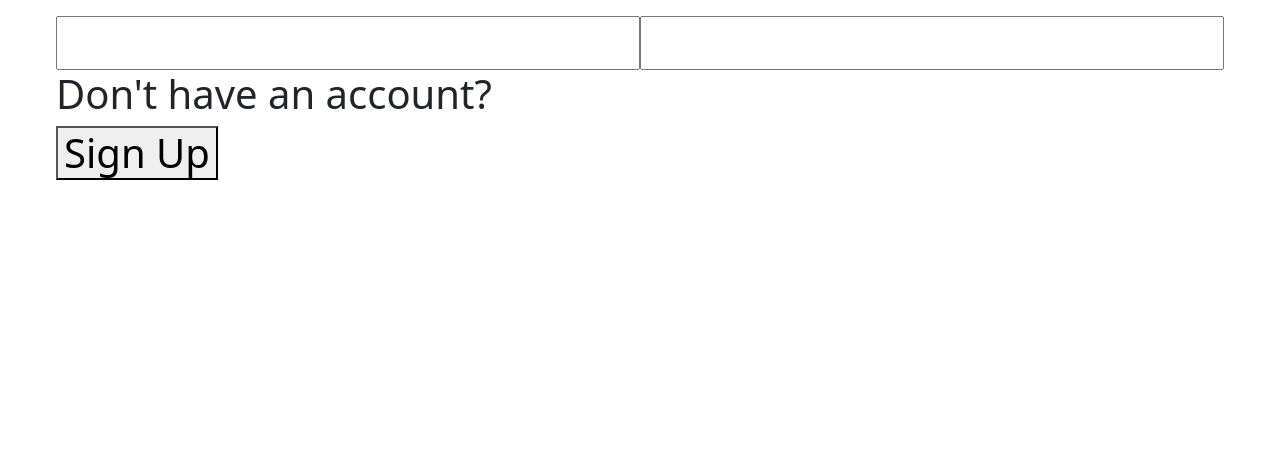
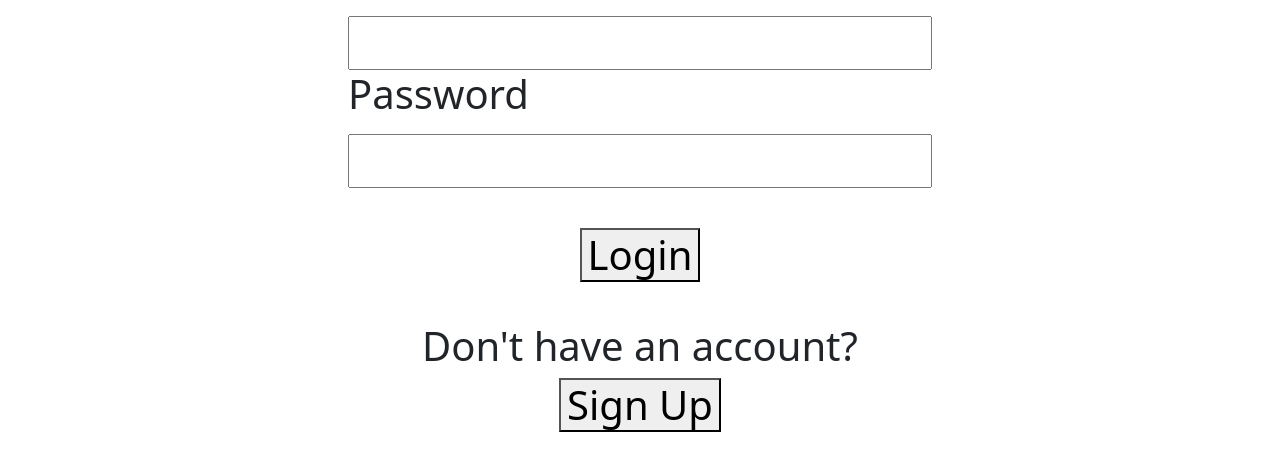
Before and after one commit to myCoalSmells/study_sync, a React (Create React App) app: page /login in a window 1280 px wide. Shown: the part 322-792 px from the top of the page. Built offline with nearby package versions, Linux system fonts and the light colour scheme.

Commit message:
changed format of login page

```diff
--- a/src/LoginPage.js
+++ b/src/LoginPage.js
@@ -1,4 +1,5 @@
 import React from "react";
+import {Link} from "react-router-dom";
 import LPMod from "./LoginPage.module.css";
 
 export default function LoginPage() {
@@ -10,13 +11,20 @@ export default function LoginPage() {
                 <p>Username</p>
                 <input type="text" />
             </label>
+            <div>
+            </div>
             <label>
                 <p>Password</p>
                 <input type="password" />
             </label>
-            <h1>Don't have an account?</h1>
-            <div>
+            <div className={LPMod.container}>
+                <button type="submit">Login</button>
+            </div>
+            <div className={LPMod.login}>
+                <h1>Don't have an account?</h1>
+                <Link to="/signup">
                 <button type="submit">Sign Up</button>
+                </Link>
             </div>
             </form>
         </div>
--- a/src/LoginPage.module.css
+++ b/src/LoginPage.module.css
@@ -4,3 +4,9 @@
     align-items: center;
     margin: 18px;
 }
+
+.container{
+    display: flex;
+    justify-content: center;
+    margin: 5vh;
+}
```
